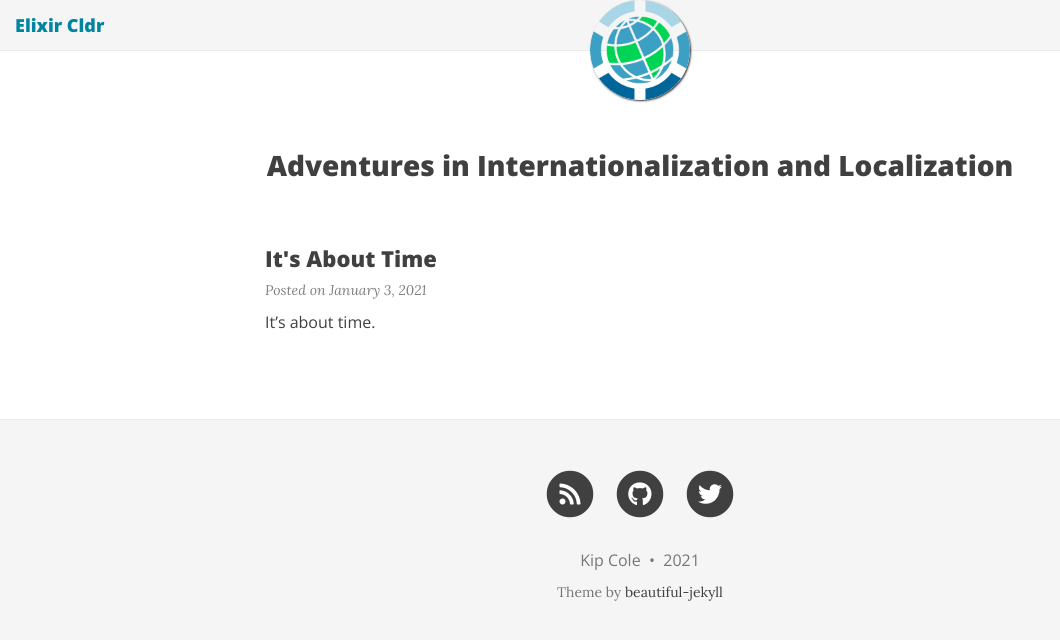
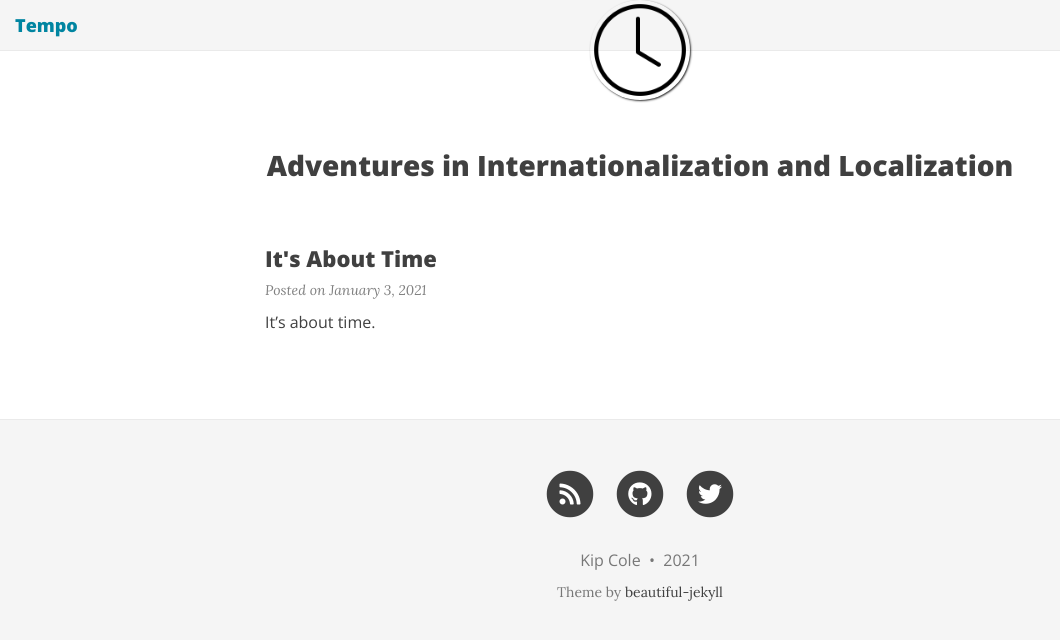
Before and after one commit to kipcole9/tempo, a Jekyll site: the page built from docs/index.html, in a window 1280 px wide. Shown: the top 640 px of the page, without its empty margins (0-1060 px from the left). Built offline with Jekyll 4.4.1, drawn with Linux system fonts in a browser that asks for light colours; nearby versions of some CDN libraries; the list of posts is cut into pages by our own code.

Commit message:
Add pages logo and correct title

```diff
--- a/docs/_config.yml
+++ b/docs/_config.yml
@@ -1,10 +1,10 @@
 # --- General options --- #
 
 # Name of website
-title: Elixir Cldr
+title: Tempo
 
 # Short description of your site
-description: Building Elixir Apps For A Global Audience
+description: A different look at time in Elixir
 
 # --- Local development options ---
 # If your website is hosted locally rather than on GitHub, then you need to uncomment the next two parameters to set the url and baseurl
```
Also changed, not shown: docs/img/logo.png, docs/logo.png (deleted), 1 other file.
